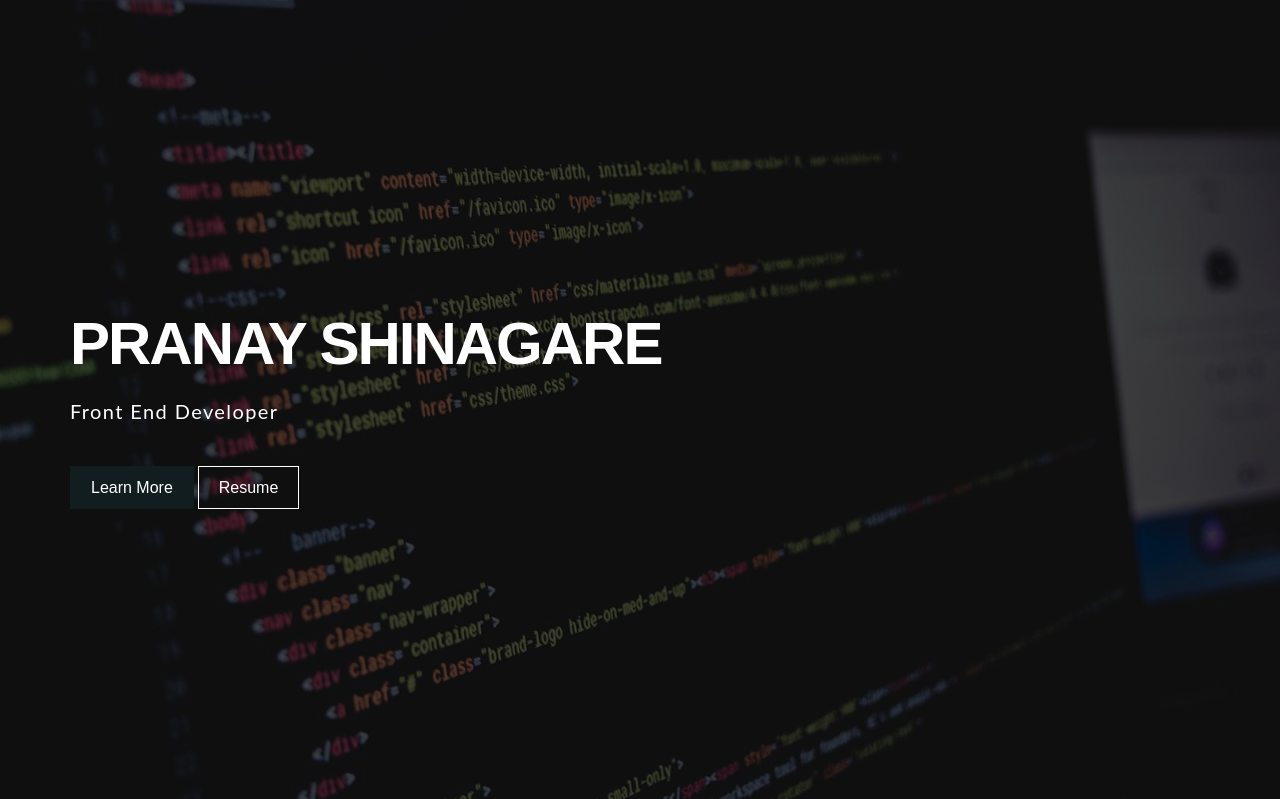
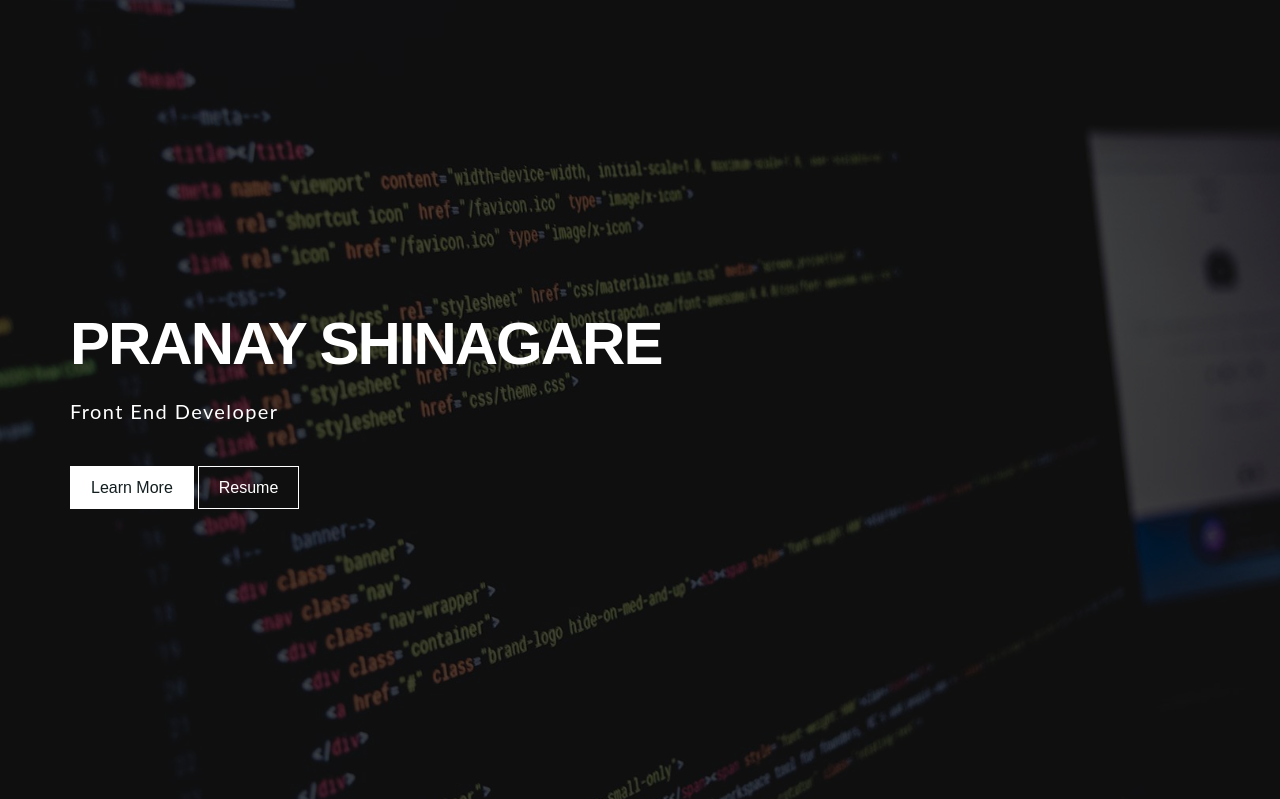
Before and after one commit to pranayshinagare/myWebsite, a PHP site: page /index.html in a window 1280 px wide, with the pointer over the restyled element. Shown: the top 799 px of the page. Run offline with PHP 8.4, Linux system fonts and the light colour scheme; some libraries are stand-ins or nearby versions; some web fonts are replaced.

Commit message:
My site ready for deployment.

```diff
--- a/css/style.css
+++ b/css/style.css
@@ -123,8 +123,9 @@ hr {
 	transition: all 300ms;
 }
 .btn-default:hover, .btn-default:focus, .btn-default:active {
-	color: #fff;
-	background-color: #121d1f;
+	color: #121d1f;
+  border: 1px solid #fff !important;
+	background-color: #fff;
 	border-color: #121d1f;
 }
 
```
Also changed, not shown: 1 other file.
